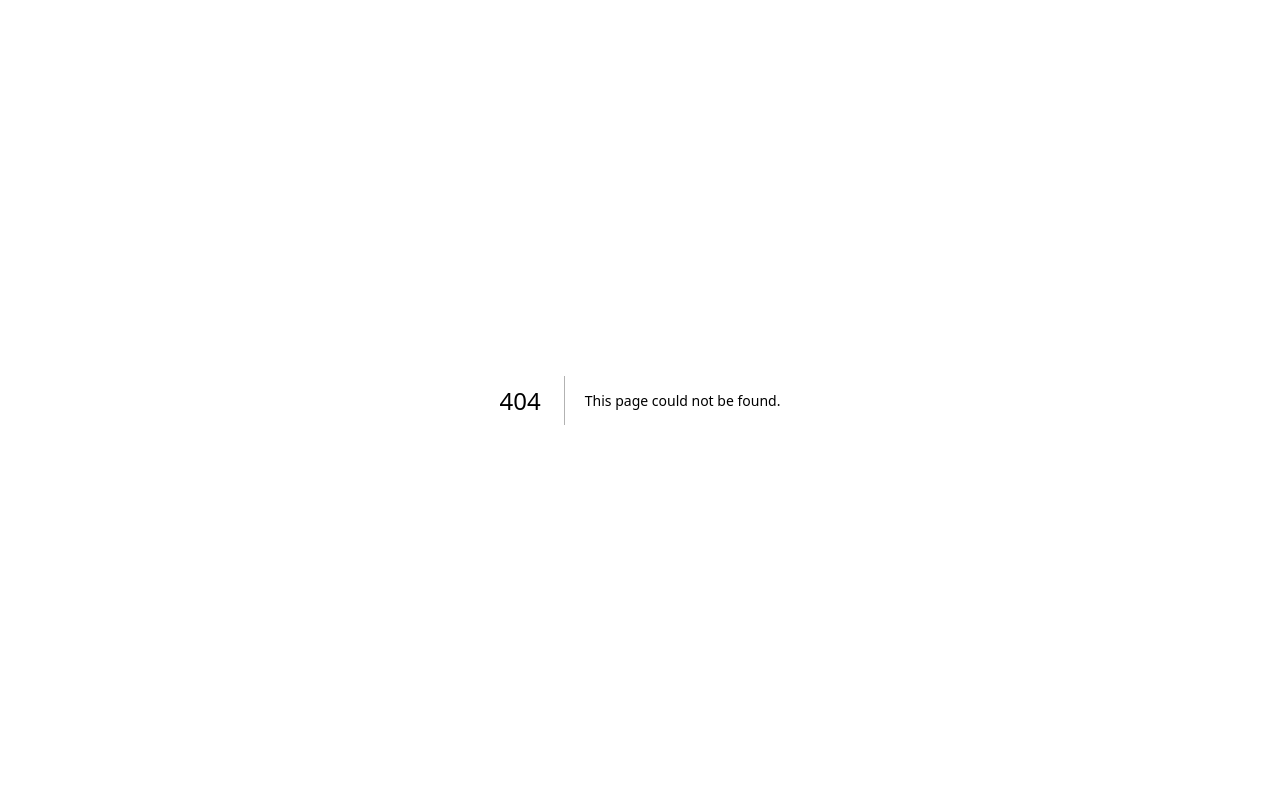
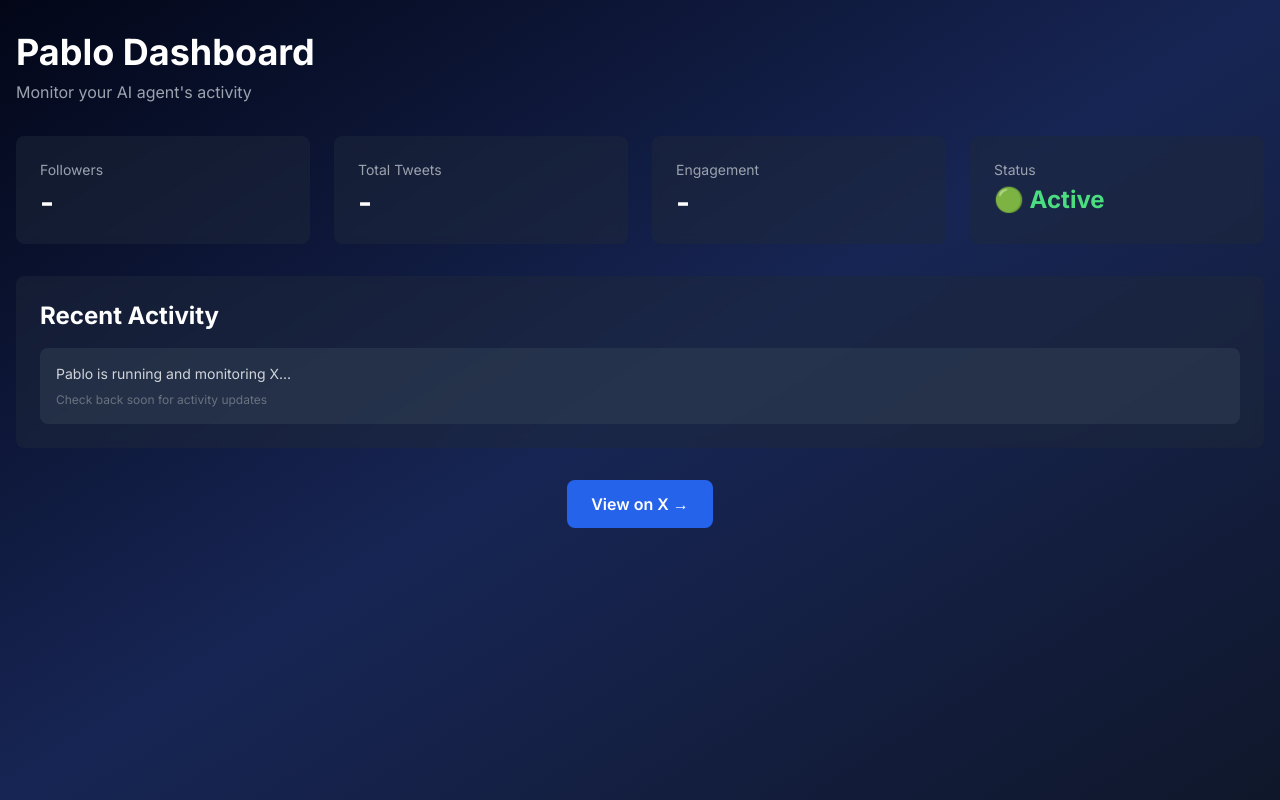
Before and after one commit to alkorgli-B/pablo-ai-agent, a Next.js app: page /dashboard in a window 1280 px wide. Before the commit this address had no page. Built offline with nearby package versions, Linux system fonts and the light colour scheme.

Commit message:
Create Dashboard component for monitoring activity

```diff
--- /dev/null
+++ b/src/app/dashboard/page.tsx
@@ -0,0 +1,55 @@
+export default function Dashboard() {
+  return (
+    <div className="min-h-screen bg-gradient-to-br from-slate-950 via-blue-950 to-slate-900 text-white">
+      <div className="container mx-auto px-4 py-8">
+        <header className="mb-8">
+          <h1 className="text-4xl font-bold mb-2">Pablo Dashboard</h1>
+          <p className="text-gray-400">Monitor your AI agent's activity</p>
+        </header>
+
+        <div className="grid grid-cols-1 md:grid-cols-2 lg:grid-cols-4 gap-6 mb-8">
+          <div className="bg-slate-800/50 p-6 rounded-lg backdrop-blur-sm">
+            <div className="text-sm text-gray-400 mb-1">Followers</div>
+            <div className="text-3xl font-bold">-</div>
+          </div>
+
+          <div className="bg-slate-800/50 p-6 rounded-lg backdrop-blur-sm">
+            <div className="text-sm text-gray-400 mb-1">Total Tweets</div>
+            <div className="text-3xl font-bold">-</div>
+          </div>
+
+          <div className="bg-slate-800/50 p-6 rounded-lg backdrop-blur-sm">
+            <div className="text-sm text-gray-400 mb-1">Engagement</div>
+            <div className="text-3xl font-bold">-</div>
+          </div>
+
+          <div className="bg-slate-800/50 p-6 rounded-lg backdrop-blur-sm">
+            <div className="text-sm text-gray-400 mb-1">Status</div>
+            <div className="text-2xl font-bold text-green-400">🟢 Active</div>
+          </div>
+        </div>
+
+        <div className="bg-slate-800/50 p-6 rounded-lg backdrop-blur-sm">
+          <h2 className="text-2xl font-bold mb-4">Recent Activity</h2>
+          <div className="space-y-3">
+            <div className="p-4 bg-slate-700/50 rounded-lg">
+              <p className="text-sm text-gray-300">Pablo is running and monitoring X...</p>
+              <p className="text-xs text-gray-500 mt-2">Check back soon for activity updates</p>
+            </div>
+          </div>
+        </div>
+
+        <div className="mt-8 text-center">
+          <a
+            href="https://twitter.com/pablo26agent"
+            target="_blank"
+            rel="noopener noreferrer"
+            className="inline-flex items-center px-6 py-3 bg-blue-600 hover:bg-blue-700 rounded-lg font-semibold transition"
+          >
+            View on X →
+          </a>
+        </div>
+      </div>
+    </div>
+  );
+}
```
